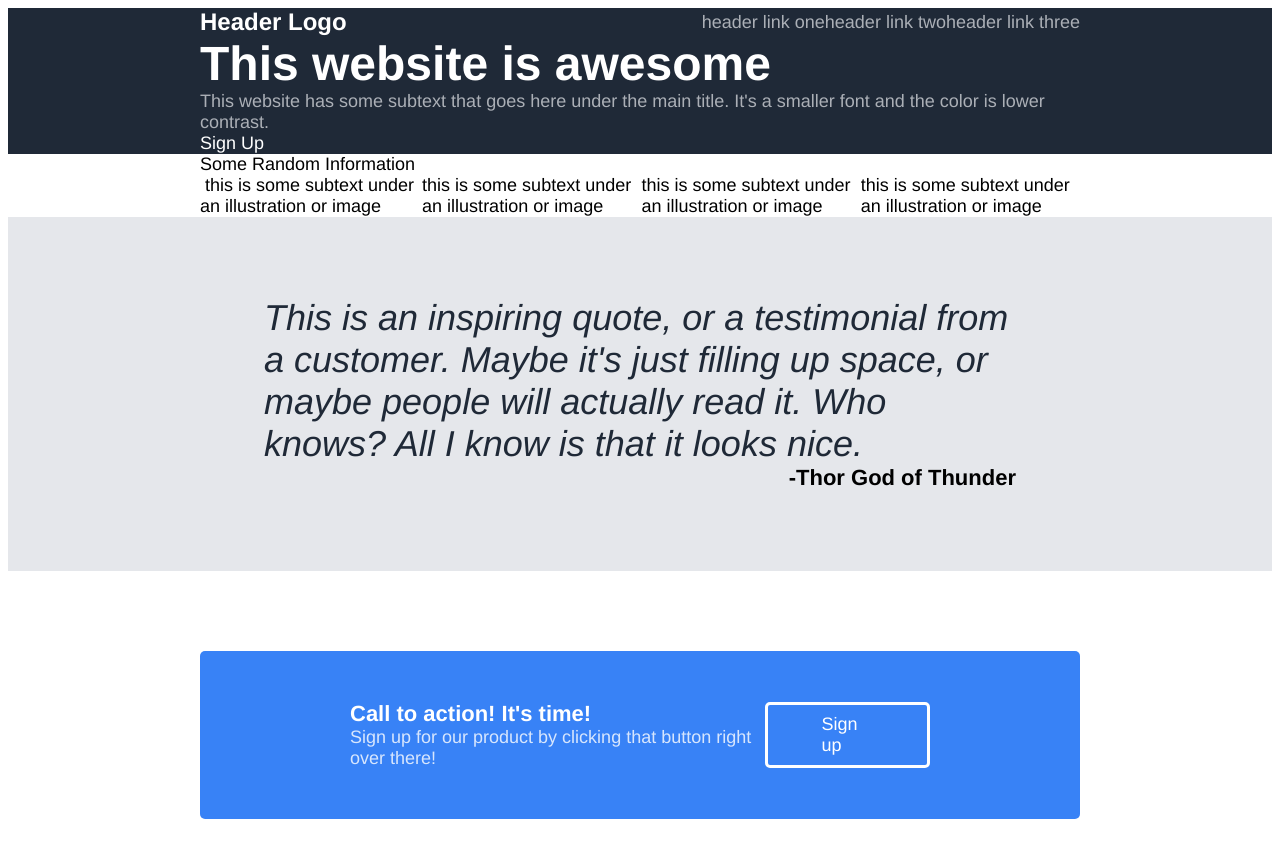
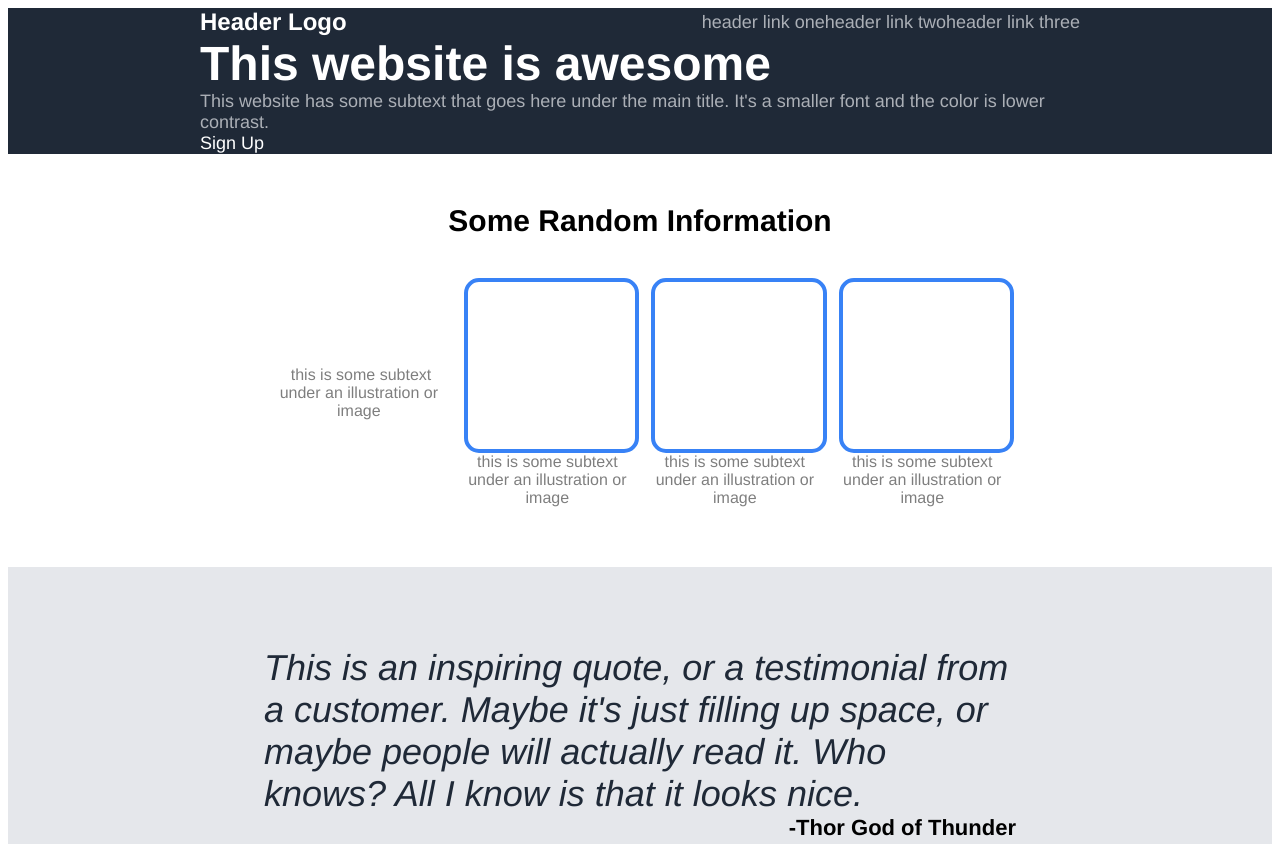
Before and after one commit to KylaYy/odin-project-1, a plain HTML site: page index.html in a window 1280 px wide. Shown: the top 844 px of the page. Drawn offline with Linux system fonts and the light colour scheme.

Commit message:
Implement styling for sections 2-4

```diff
--- a/style.css
+++ b/style.css
@@ -65,6 +65,42 @@ p.hero-subtext{
     font-size: 48px;
     font-weight: bolder;
 }
+
+/* Section 2 */
+#section2 {
+    padding: 50px 20vw 50px 20vw;
+    justify-content: center;
+    text-align: center;
+}
+
+.s2-header {
+    font-size: 30px;
+    font-weight: bold;
+    padding-bottom: 30px;
+
+}
+
+.random-content {
+    justify-content: center;
+    align-items: center;
+    text-align: center;
+    padding: 10px;
+    font-size: 16px;
+}
+
+.random-content p {
+    opacity: 50%;
+}
+
+.square-image {
+    width: 100%;
+    aspect-ratio: 1 / 1;
+    border-style: solid;
+    border-width: 4px;
+    border-radius: 15px;
+    border-color:#3882f6;
+}
+
 
 /* Section 3 */
 #section3 {
```
